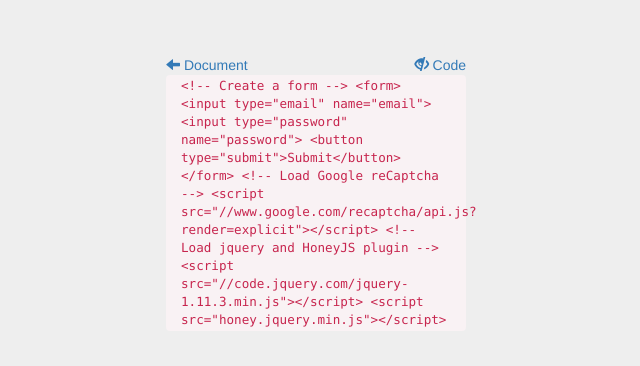
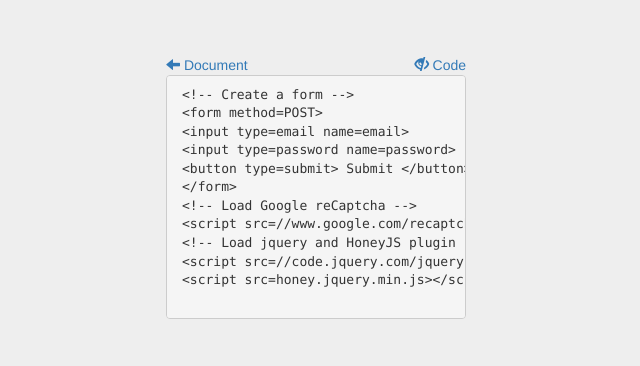
Before and after one commit to hungluu/honeyjs, a plain HTML site: page examples/live.html in a window 1280 px wide. Both pictures are taken after a click on the link "Code". Shown: the whole page, without its empty margins (324-964 px from the left). Drawn offline with nearby package versions, Linux system fonts and the light colour scheme.

Commit message:
Update lang tag

```diff
--- a/examples/live.html
+++ b/examples/live.html
@@ -44,19 +44,19 @@
 				<div><a href="/HoneyJS/" style="float:left"><i class="glyphicon glyphicon-arrow-left"></i> Document</a>
 					<a href="#" style="float:right" onclick="toggleCode()"><i class="glyphicon glyphicon-eye-close"></i> Code</a></div>
 				<br/>
-				<code class="col-xs-12 prettyprint">
+				<pre class="col-xs-12 prettyprint">
 &lt;!-- Create a form --&gt;
-&lt;form&gt;
-&lt;input type=&quot;email&quot; name=&quot;email&quot;&gt;
-&lt;input type=&quot;password&quot; name=&quot;password&quot;&gt;
-&lt;button type=&quot;submit&quot;&gt;Submit&lt;/button&gt;
+&lt;form method=POST&gt;
+&lt;input type=email name=email&gt;
+&lt;input type=password name=password&gt;
+&lt;button type=submit&gt; Submit &lt;/button&gt;
 &lt;/form&gt;
 &lt;!-- Load Google reCaptcha --&gt;
-&lt;script src=&quot;//www.google.com/recaptcha/api.js?render=explicit&quot;&gt;&lt;/script&gt;
+&lt;script src=//www.google.com/recaptcha/api.js?render=explicit&gt;&lt;/script&gt;
 &lt;!-- Load jquery and HoneyJS plugin --&gt;
-&lt;script src=&quot;//code.jquery.com/jquery-1.11.3.min.js&quot;&gt;&lt;/script&gt;
-&lt;script src=&quot;honey.jquery.min.js&quot;&gt;&lt;/script&gt;
-				</code>
+&lt;script src=//code.jquery.com/jquery-1.11.3.min.js&gt;&lt;/script&gt;
+&lt;script src=honey.jquery.min.js&gt;&lt;/script&gt;
+				</pre>
 			</form>
 
 		</div> <!-- /container -->
```
